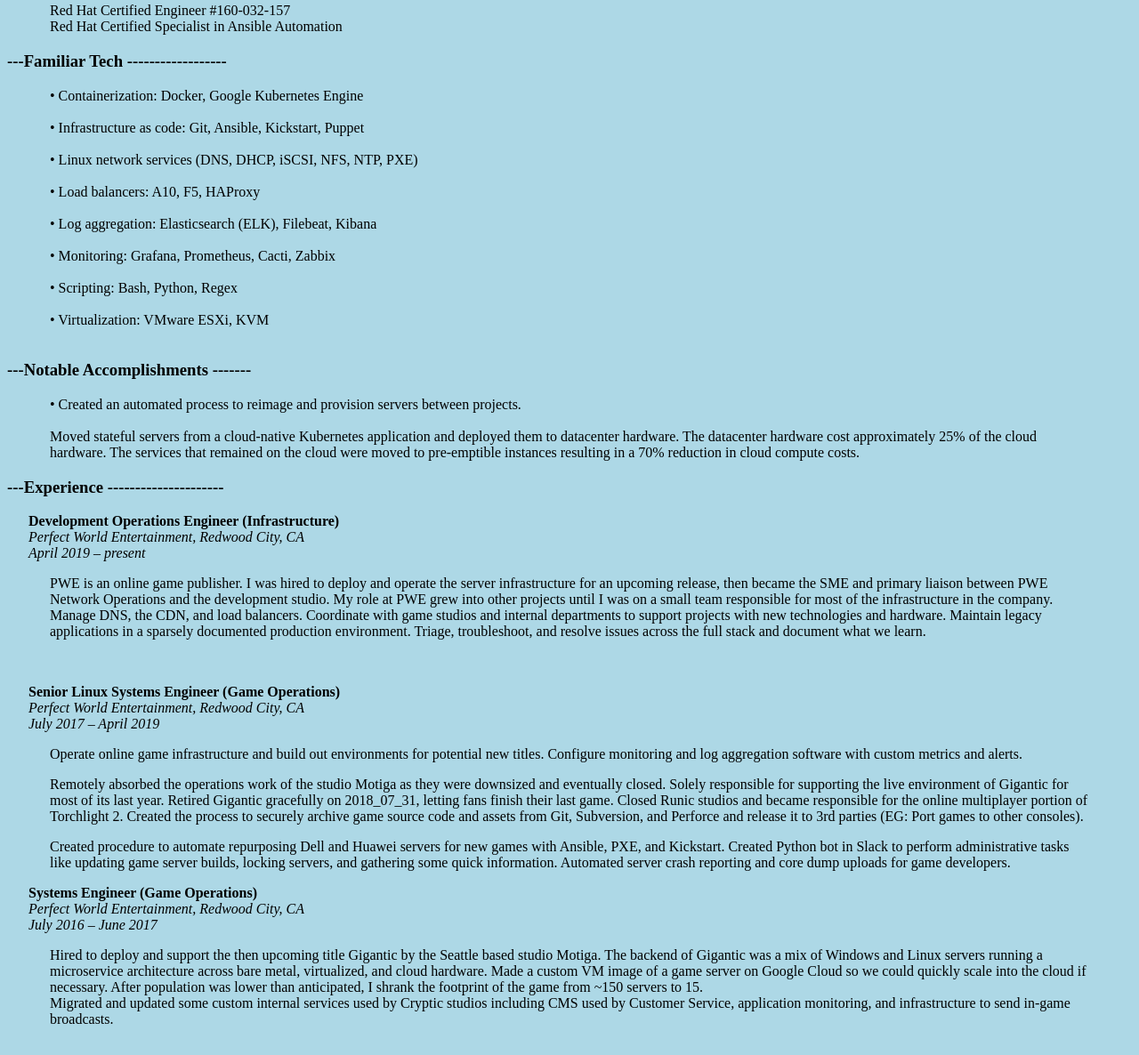
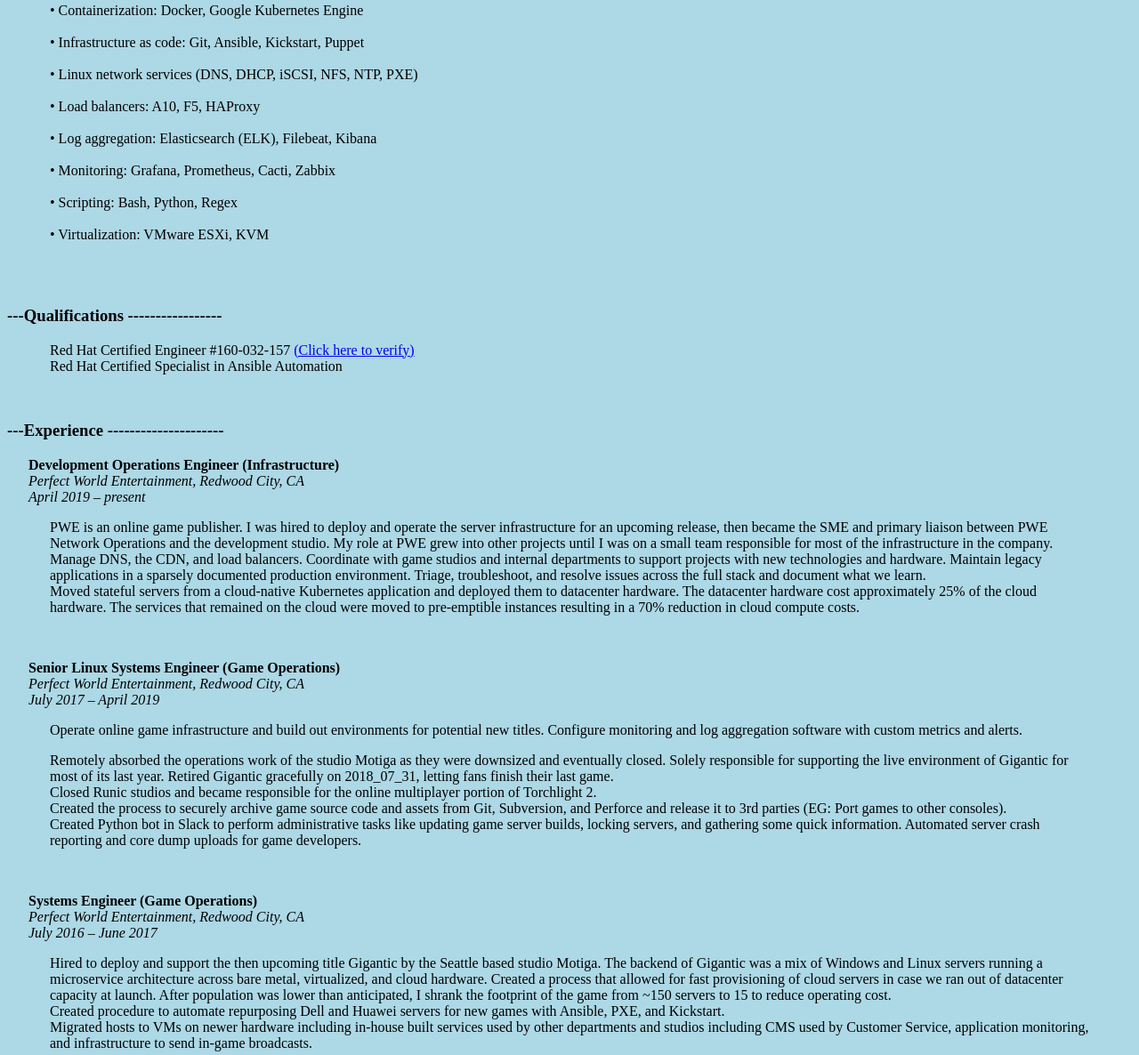
Before and after one commit to rabbitdew/rabbitdew.github.io, a plain HTML site: page index.html in a window 1280 px wide. Shown: the part 334-1520 px from the top of the page at 89% size. Drawn offline with Linux system fonts and the light colour scheme.

Commit message:
Moved some things around and added a verification link for cert

```diff
--- a/index.html
+++ b/index.html
@@ -28,12 +28,6 @@
 rabbitdew@protonmail.com
 </p>
 </div>
-<h3>---Qualifications -----------------</h3>
-<p>
-Red Hat Certified Engineer #160-032-157
-<br>
-Red Hat Certified Specialist in Ansible Automation
-</p>
 <h3>---Familiar Tech ------------------</h3>
 <p>
 • Containerization: Docker, Google Kubernetes Engine
@@ -61,14 +55,13 @@ Red Hat Certified Specialist in Ansible Automation
 <br>
 <br>
 </p>
-<h3>---Notable Accomplishments -------</h3>
-<p>• Created an automated process to reimage and provision servers between projects.
 <br>
+<h3>---Qualifications -----------------</h3>
+<p>
+Red Hat Certified Engineer #160-032-157 <a href='https://rhtapps.redhat.com/verify?certId=160-032-157'>(Click here to verify)</a>
 <br>
-Moved stateful servers from a cloud-native Kubernetes application and deployed
-them to datacenter hardware. The datacenter hardware cost approximately 25% of
-the cloud hardware. The services that remained on the cloud were moved to
-pre-emptible instances resulting in a 70% reduction in cloud compute costs.
+Red Hat Certified Specialist in Ansible Automation
+</p>
 <br>
 <h3>---Experience ---------------------</h3>
 <div class="job_title">
@@ -86,12 +79,18 @@ infrastructure for an upcoming release, then became the SME and primary liaison
 between PWE Network Operations and the development studio. My role at PWE grew
 into other projects until I was on a small team responsible for most of the
 infrastructure in the company.
-
+<br>
 Manage DNS, the CDN, and load balancers. Coordinate with game studios and
 internal departments to support projects with new technologies and hardware.
 Maintain legacy applications in a sparsely documented production environment.
 Triage, troubleshoot, and resolve issues across the full stack and document what we
 learn.
+<br>
+Moved stateful servers from a cloud-native Kubernetes application and deployed
+them to datacenter hardware. The datacenter hardware cost approximately 25% of
+the cloud hardware. The services that remained on the cloud were moved to
+pre-emptible instances resulting in a 70% reduction in cloud compute costs.
+<br>
 </p>
 <br>
 <div class="job_title">
@@ -113,17 +112,18 @@ Remotely absorbed the operations work of the studio Motiga as they were
 downsized and eventually closed. Solely responsible for supporting the live
 environment of Gigantic for most of its last year. Retired Gigantic gracefully
 on 2018_07_31, letting fans finish their last game.
+<br>
 Closed Runic studios and became responsible for the online multiplayer
-portion of Torchlight 2. Created the process to securely archive game source
+portion of Torchlight 2.
+<br>
+Created the process to securely archive game source
 code and assets from Git, Subversion, and Perforce and release it to 3rd
 parties (EG: Port games to other consoles).
+<br>
+Created Python bot in Slack to perform administrative tasks like updating
+game server builds, locking servers, and gathering some quick information.
+Automated server crash reporting and core dump uploads for game developers.
 </p>
-<p>
-Created procedure to automate repurposing Dell and Huawei servers for
-new games with Ansible, PXE, and Kickstart. Created Python bot in Slack to
-perform administrative tasks like updating game server builds, locking
-servers, and gathering some quick information. Automated server crash
-reporting and core dump uploads for game developers.
 <br>
 <div class="job_title">
 <b>Systems Engineer (Game Operations)</b>
@@ -138,14 +138,17 @@ July 2016 – June 2017
 Hired to deploy and support the then upcoming title Gigantic by the Seattle
 based studio Motiga. The backend of Gigantic was a mix of Windows and
 Linux servers running a microservice architecture across bare metal,
-virtualized, and cloud hardware. Made a custom VM image of a game server
-on Google Cloud so we could quickly scale into the cloud if necessary. After
-population was lower than anticipated, I shrank the footprint of the game
-from ~150 servers to 15.
+virtualized, and cloud hardware. Created a process that allowed for
+fast provisioning of cloud servers in case we ran out of datacenter capacity
+at launch. After population was lower than anticipated, I shrank the footprint
+of the game from ~150 servers to 15 to reduce operating cost.
 <br>
-Migrated and updated some custom internal services used by Cryptic
-studios including CMS used by Customer Service, application monitoring,
-and infrastructure to send in-game broadcasts.
+Created procedure to automate repurposing Dell and Huawei servers for
+new games with Ansible, PXE, and Kickstart.
+<br>
+Migrated hosts to VMs on newer hardware including in-house built services
+used by other departments and studios including CMS used by Customer Service,
+application monitoring, and infrastructure to send in-game broadcasts.
 </p>
 <br>
 <h3>---Education ----------------------</h3>
```
